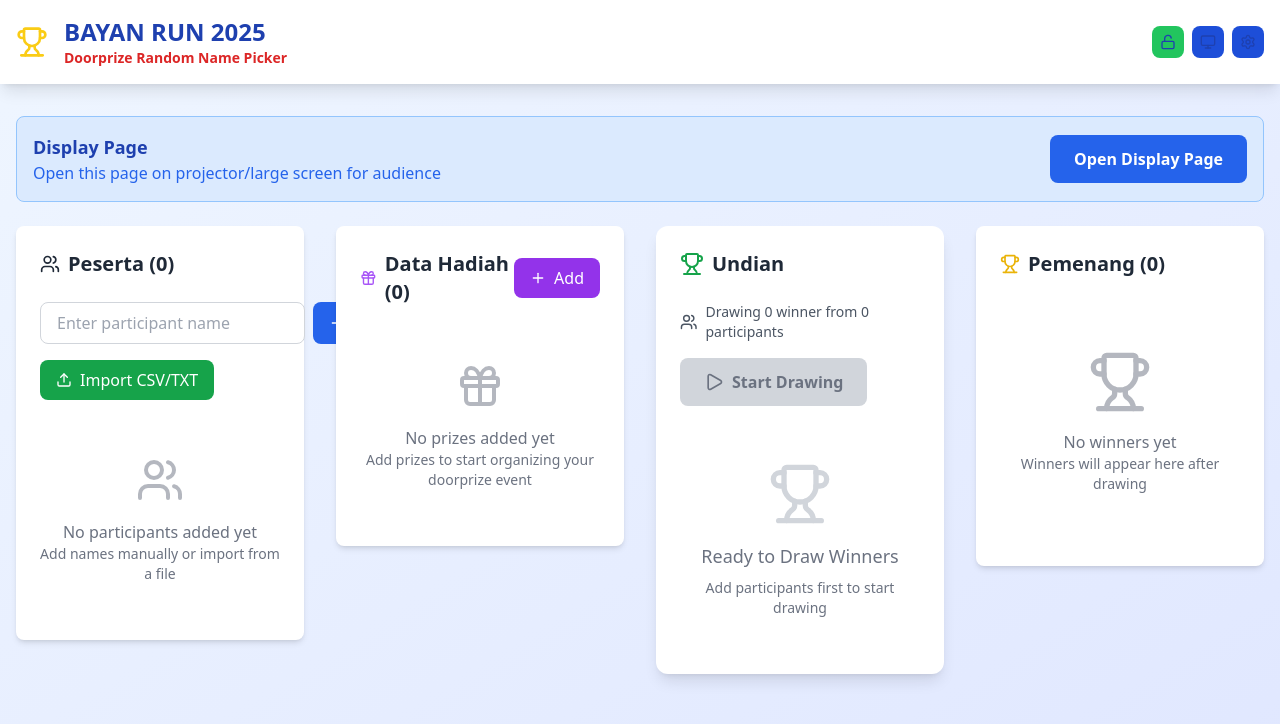
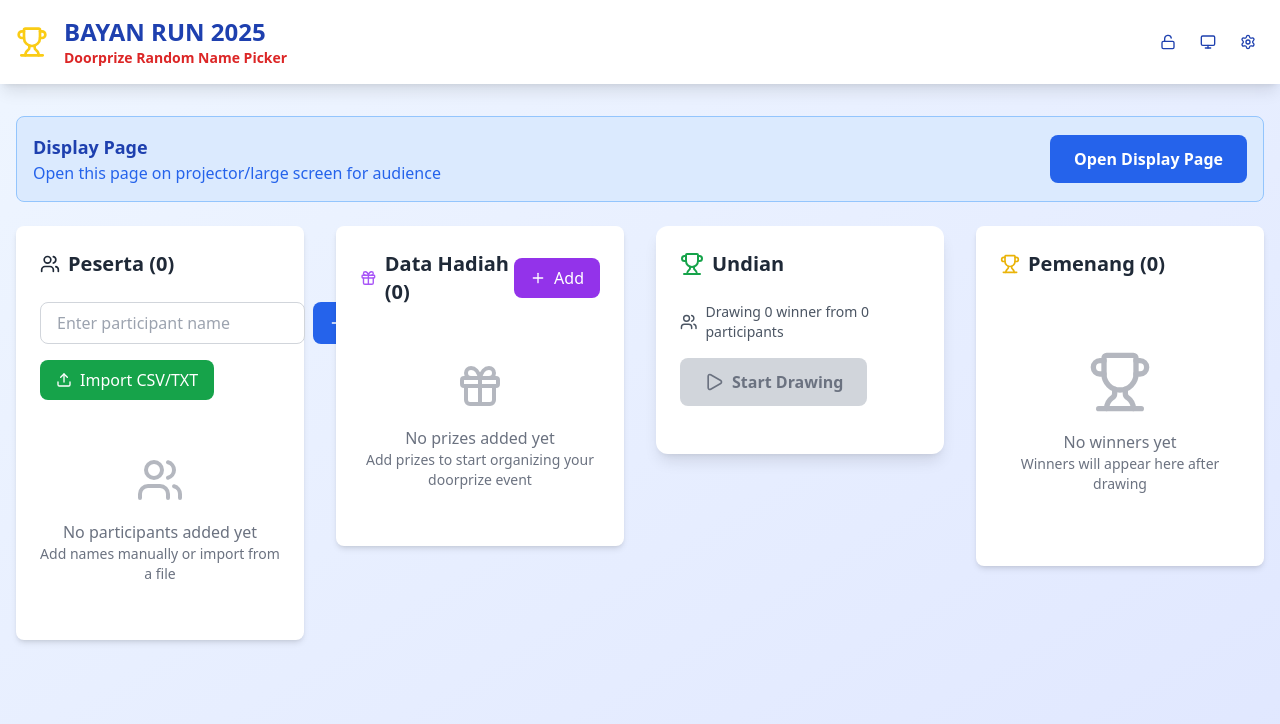
Before and after one commit to ICT-Bayan-Group/bayanrun-doorprize, a React (Vite) app: page / in a window 1280 px wide. Shown: the top 724 px of the page. Built offline with nearby package versions, Linux system fonts and the light colour scheme.

Commit message:
feat: clear winners button

```diff
--- a/src/components/Header.tsx
+++ b/src/components/Header.tsx
@@ -43,7 +43,7 @@ const Header: React.FC<HeaderProps> = ({
             <button
               onClick={onToggleLock}
               className={`p-2 rounded-lg transition-colors ${
-                isLocked ? 'bg-red-500 hover:bg-red-600' : 'bg-green-500 hover:bg-green-600'
+                isLocked ? 'bg-red-500 hover:bg-red-600' : 'bg-white hover:bg-white'
               }`}
               title={isLocked ? 'Unlock Controls' : 'Lock Controls'}
             >
@@ -52,7 +52,7 @@ const Header: React.FC<HeaderProps> = ({
 
             <button
               onClick={onToggleFullscreen}
-              className="p-2 rounded-lg bg-blue-700 hover:bg-blue-800 transition-colors"
+              className="p-2 rounded-lg bg-white hover:bg-white transition-colors"
               title="Open Display Page"
             >
               <Monitor className="w-4 h-4" />
@@ -60,7 +60,7 @@ const Header: React.FC<HeaderProps> = ({
 
             <button
               onClick={onOpenSettings}
-              className="p-2 rounded-lg bg-blue-700 hover:bg-blue-800 transition-colors"
+              className="p-2 rounded-lg bg-white hover:bg-white transition-colors"
               title="Settings"
             >
               <Settings className="w-4 h-4" />
--- a/src/components/MultiDrawingArea.tsx
+++ b/src/components/MultiDrawingArea.tsx
@@ -1,6 +1,6 @@
 import React from 'react';
 import { motion } from 'framer-motion';
-import { Play, Square, Trophy, Users, Gift } from 'lucide-react';
+import { Play, Square, Trophy, Users, Gift, Trash2, AlertTriangle } from 'lucide-react';
 import { Participant, Winner, AppSettings, Prize } from '../types';
 
 interface MultiDrawingAreaProps {
@@ -11,6 +11,7 @@ interface MultiDrawingAreaProps {
   selectedPrize: Prize | null;
   onStartDraw: () => void;
   onStopDraw: () => void;
+  onClearWinners: () => void;
   canDraw: boolean;
   isLocked: boolean;
 }
@@ -23,12 +24,30 @@ const MultiDrawingArea: React.FC<MultiDrawingAreaProps> = ({
   selectedPrize,
   onStartDraw,
   onStopDraw,
+  onClearWinners,
   canDraw,
   isLocked,
 }) => {
-  const drawCount = selectedPrize ?
-    Math.min(selectedPrize.remainingQuota, participants.length) :
-    Math.min(settings.multiDrawCount, participants.length);
+  const [showDeleteConfirm, setShowDeleteConfirm] = React.useState(false);
+
+  const drawCount = selectedPrize
+    ? Math.min(selectedPrize.remainingQuota, participants.length)
+    : Math.min(settings.multiDrawCount, participants.length);
+
+  const handleDeleteClick = () => {
+    setShowDeleteConfirm(true);
+  };
+
+  const handleConfirmDelete = () => {
+    if (typeof onClearWinners === 'function') {
+      onClearWinners();
+    }
+    setShowDeleteConfirm(false);
+  };
+
+  const handleCancelDelete = () => {
+    setShowDeleteConfirm(false);
+  };
 
   return (
     <div className="bg-white rounded-xl shadow-lg p-6">
@@ -57,7 +76,8 @@ const MultiDrawingArea: React.FC<MultiDrawingAreaProps> = ({
           <div className="flex items-center text-gray-600">
             <Users className="w-5 h-5 mr-2" />
             <span className="text-sm">
-              Drawing {drawCount} winner{drawCount > 1 ? 's' : ''} from {participants.length} participant{participants.length !== 1 ? 's' : ''}
+              Drawing {drawCount} winner{drawCount > 1 ? 's' : ''} from {participants.length}{' '}
+              participant{participants.length !== 1 ? 's' : ''}
             </span>
           </div>
         </div>
@@ -85,25 +105,59 @@ const MultiDrawingArea: React.FC<MultiDrawingAreaProps> = ({
               Stop Drawing
             </button>
           )}
+
+          {currentWinners.length > 0 && !isDrawing && (
+            <button
+              onClick={handleDeleteClick}
+              className="flex items-center px-4 py-3 bg-red-50 hover:bg-red-100 text-red-600 border border-red-200 rounded-lg font-semibold transition-all duration-200 hover:shadow-md"
+            >
+              <Trash2 className="w-5 h-5 mr-2" />
+              Clear Winners
+            </button>
+          )}
         </div>
       </div>
 
-      {/* Drawing Status */}
-      {isDrawing && (
-        <div className="mb-6 p-4 bg-blue-50 rounded-lg border-2 border-blue-200">
-          <div className="flex items-center">
-            <div className="animate-spin rounded-full h-5 w-5 border-b-2 border-blue-600 mr-3"></div>
-            <p className="text-blue-800 font-semibold">
-              Drawing {drawCount} winners...
+      {/* Delete Confirmation Modal */}
+      {showDeleteConfirm && (
+        <motion.div
+          initial={{ opacity: 0 }}
+          animate={{ opacity: 1 }}
+          className="fixed inset-0 bg-black bg-opacity-50 flex items-center justify-center z-50"
+        >
+          <motion.div
+            initial={{ scale: 0.9, opacity: 0 }}
+            animate={{ scale: 1, opacity: 1 }}
+            className="bg-white rounded-xl p-6 max-w-md w-mx-4 shadow-2xl"
+          >
+            <div className="flex items-center mb-4">
+              <AlertTriangle className="w-6 h-6 text-red-500 mr-2" />
+              <h3 className="text-lg font-bold text-gray-800">Confirm Delete</h3>
+            </div>
+
+            <p className="text-gray-600 mb-6">
+              Are you sure you want to clear all current winners? This action cannot be undone.
             </p>
+
+            <div className="flex space-x-3 justify-end">
+              <button
+                onClick={handleCancelDelete}
+                className="px-4 py-2 bg-gray-100 hover:bg-gray-200 text-gray-700 rounded-lg font-medium transition-colors"
+              >
+                Cancel
+              </button>
+              <button
+                onClick={handleConfirmDelete}
+                className="px-4 py-2 bg-red-600 hover:bg-red-700 text-white rounded-lg font-medium transition-colors"
+              >
+                Delete
+              </button>
             </div>
-          <p className="text-blue-600 text-sm mt-1">
-            Please wait while we select the winners randomly
-          </p>
-        </div>
+          </motion.div>
+        </motion.div>
       )}
 
-      {/* Current Winners Display - Styled like Winners section */}
+      {/* Winners Section */}
       {currentWinners.length > 0 && (
         <div>
           <div className="flex items-center justify-between mb-4">
@@ -119,68 +173,30 @@ const MultiDrawingArea: React.FC<MultiDrawingAreaProps> = ({
                 initial={{ opacity: 0, x: -20 }}
                 animate={{ opacity: 1, x: 0 }}
                 transition={{ delay: index * 0.1 }}
-                className="flex items-center justify-between p-3 bg-gradient-to-r from-yellow-50 to-orange-50 border border-yellow-200 rounded-lg hover:from-yellow-100 hover:to-orange-100 transition-colors"
+                className="flex items-center justify-between p-3 bg-gradient-to-r from-yellow-50 to-orange-50 border border-yellow-200 rounded-lg"
               >
                 <div className="flex items-center space-x-3">
-                  <div className="flex-shrink-0 w-8 h-8 bg-yellow-400 text-white rounded-full flex items-center justify-center font-bold text-sm">
+                  <div className="w-8 h-8 bg-yellow-400 text-white rounded-full flex items-center justify-center font-bold text-sm">
                     {index + 1}
                   </div>
                   <div>
-                    <p className="font-semibold text-gray-800 text-sm">
-                      {winner.name}
-                    </p>
+                    <p className="font-semibold text-gray-800 text-sm">{winner.name}</p>
                     <p className="text-xs text-gray-500">
                       {new Date(winner.wonAt).toLocaleTimeString()}
                     </p>
                   </div>
                 </div>
-
-                <div className="flex items-center space-x-2">
                 {winner.prizeName && (
                   <span className="px-2 py-1 bg-purple-100 text-purple-700 text-xs rounded-full font-medium">
                     {winner.prizeName}
                   </span>
                 )}
-                  <div className="text-yellow-500">
-                    🏆
-                  </div>
-                </div>
               </motion.div>
             ))}
           </div>
-
-          {/* Congratulations Message */}
-          <motion.div
-            initial={{ opacity: 0, y: 20 }}
-            animate={{ opacity: 1, y: 0 }}
-            transition={{ delay: 0.5 }}
-            className="mt-4 p-4 bg-green-50 border border-green-200 rounded-lg text-center"
-          >
-            <p className="text-green-800 font-semibold">
-              🎉 Congratulations to all winners! 🎉
-            </p>
-            <p className="text-green-600 text-sm mt-1">
-              Winners have been added to the winners list
-            </p>
-          </motion.div>
-        </div>
-      )}
-
-      {/* Empty State */}
-      {currentWinners.length === 0 && !isDrawing && (
-        <div className="text-center py-8 text-gray-500">
-          <Trophy className="w-16 h-16 mx-auto mb-4 text-gray-300" />
-          <p className="text-lg font-medium mb-2">Ready to Draw Winners</p>
-          <p className="text-sm">
-            {participants.length > 0
-              ? `Click "Start Drawing" to select ${drawCount} random winner${drawCount > 1 ? 's' : ''}`
-              : 'Add participants first to start drawing'
-            }
-          </p>
         </div>
       )}
     </div>
   );
 };
-
 export default MultiDrawingArea;
--- a/src/pages/AdminPage.tsx
+++ b/src/pages/AdminPage.tsx
@@ -212,6 +212,10 @@ const AdminPage: React.FC = () => {
     }
   }, [setPrizes, selectedPrize]);
 
+  const handleClearWinners = () => {
+    setCurrentWinners([]);
+  }
+
   const handleExport = useCallback(() => {
     exportToCsv(participants, winners as any);
   }, [participants, winners]);
@@ -336,6 +340,7 @@ const AdminPage: React.FC = () => {
               settings={settings}
               selectedPrize={selectedPrize}
               onStartDraw={startDrawing}
+              onClearWinners={handleClearWinners}
               onStopDraw={stopDrawing}
               canDraw={canDraw}
               isLocked={isLocked}
```
Lines whose indentation alone changed are shown as unchanged.
